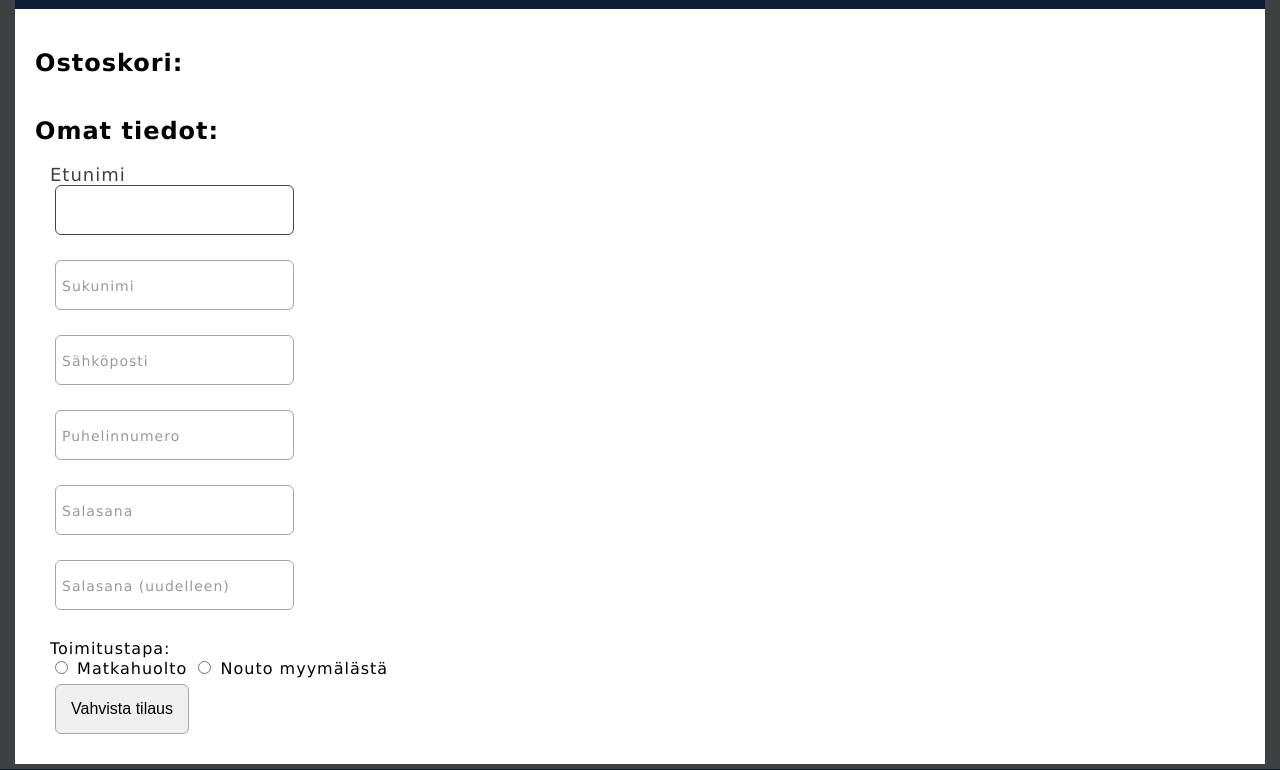
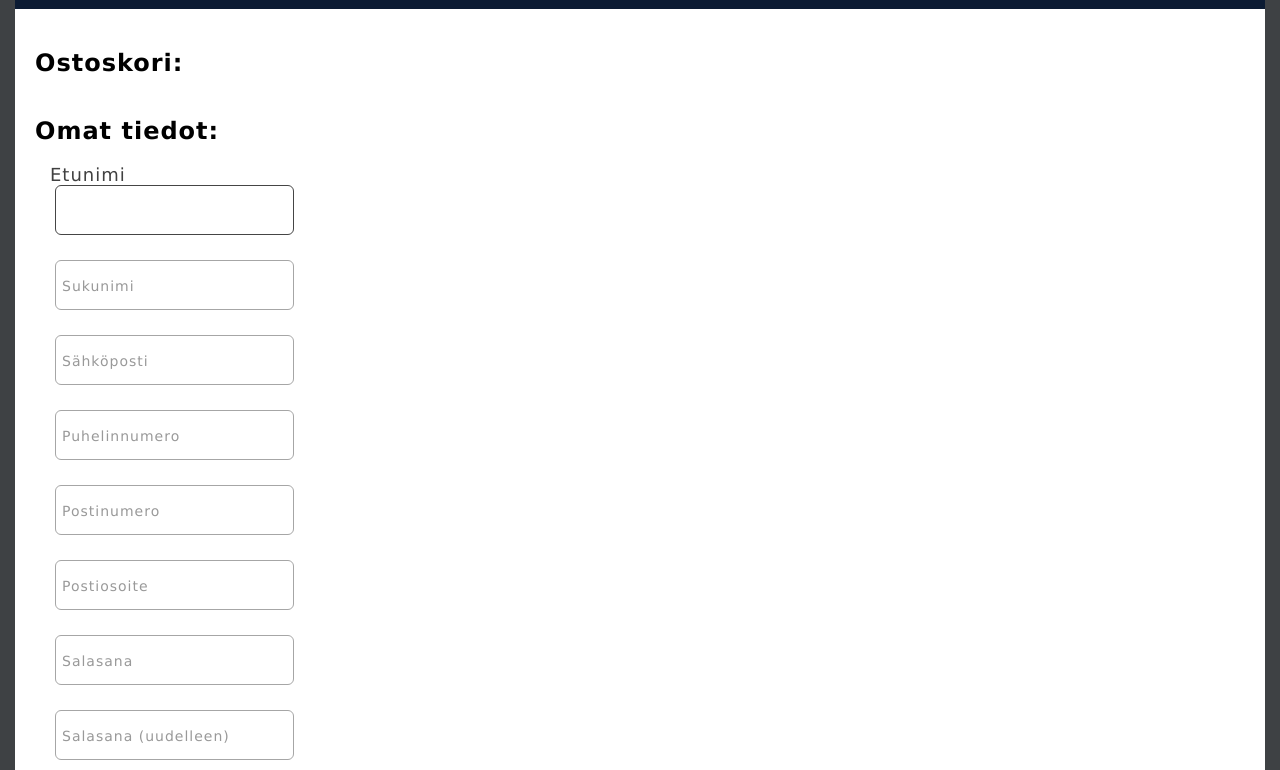
Before and after one commit to Mikael-Kolehmainen/Taitaja2021-semifinal-uppg, a PHP site: page /form.php in a window 1280 px wide. Shown: the part 157-927 px from the top of the page. Run offline with PHP 8.4, Linux system fonts and the light colour scheme; some libraries are stand-ins or nearby versions.

Commit message:
Update 24.11.2021 17:43

```diff
--- a/form.php
+++ b/form.php
@@ -68,6 +68,14 @@
                         <label class="floating-label">Puhelinnumero</label>
                     </div>
                     <div class="floating-label-group">
+                        <input type="text" id="postnumber" name="postnumber" class="form-control" autocomplete="off" autofocus required />
+                        <label class="floating-label">Postinumero</label>
+                    </div>
+                    <div class="floating-label-group">
+                        <input type="text" id="address" name="address" class="form-control" autocomplete="off" autofocus required />
+                        <label class="floating-label">Postiosoite</label>
+                    </div>
+                    <div class="floating-label-group">
                         <input type="password" id="pw1" name="pw1" class="form-control" autocomplete="off" autofocus required onblur="checkPasswords()"/>
                         <label class="floating-label">Salasana</label>
                     </div>
@@ -76,7 +84,6 @@
                         <label class="floating-label">Salasana (uudelleen)</label>
                     </div>
                     <p id="pwCheck"></p><br>
-
                     <label for="delivery">Toimitustapa:</label><br>
                     <input type="radio" id="delivery1" name="delivery" value="Matkahuolto">
                     <label for="delivery1">Matkahuolto</label>
--- a/order.php
+++ b/order.php
@@ -75,12 +75,15 @@
                         $lname = $_REQUEST['lname'];
                         $mail = $_REQUEST['e-mail'];
                         $phone = $_REQUEST['phone'];
+                        $postnum = $_REQUEST['postnumber'];
+                        $postaddress = $_REQUEST['postaddress'];
                         $pw = $_REQUEST['pw1'];
 
                         if (isset($_POST['delivery'])) {
                             echo "Toimitustapa: ".$_POST['delivery']."<br>";
                         }
                         echo $fname." ".$lname."<br>";
+                        echo $postaddress." ".$postnum."<br>";
                         echo $mail."<br>";
                         echo $phone."<br>";
                     }
```
